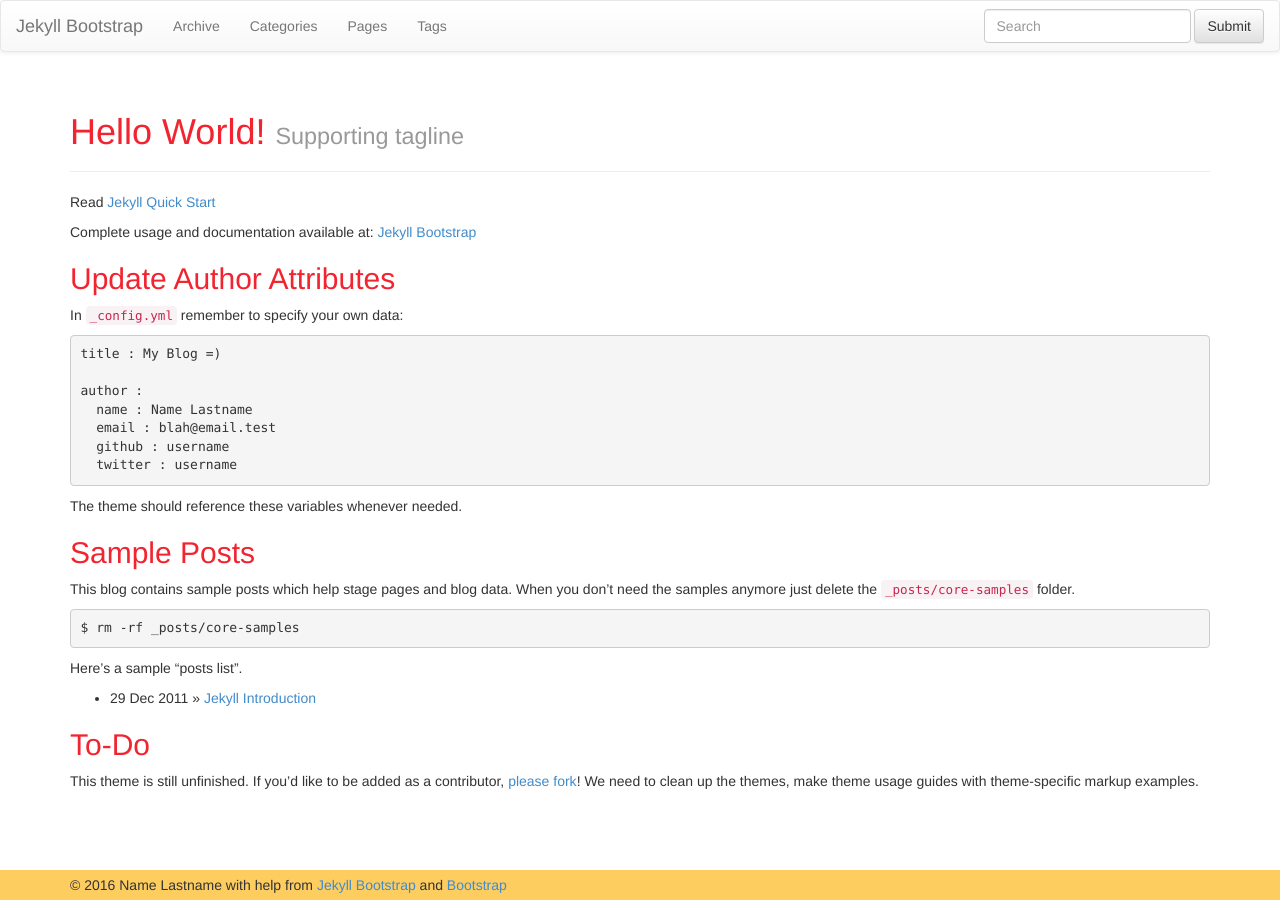
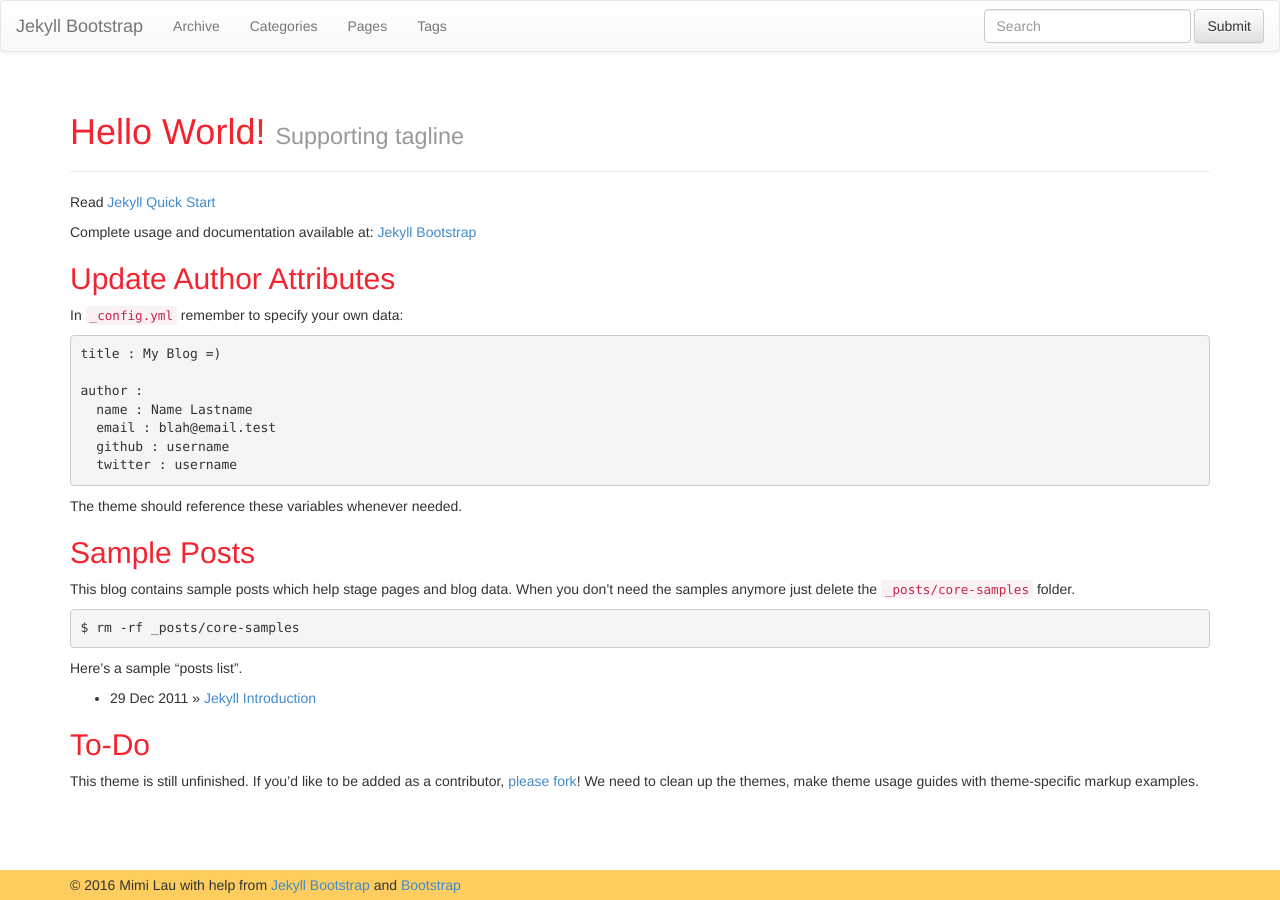
Before and after one commit to MimiLau/mimilau.github.io, a Jekyll site: the page built from index.md, in a window 1280 px wide. Built offline with Jekyll 4.4.1, drawn with Linux system fonts in a browser that asks for light colours; nearby versions of some CDN libraries.

Commit message:
config info

```diff
--- a/_config.yml
+++ b/_config.yml
@@ -12,10 +12,9 @@ highlighter: rouge
 title : Jekyll Bootstrap
 tagline: Site Tagline
 author :
-  name : Name Lastname
-  email : blah@email.test
-  github : username
-  twitter : username
+  name : Mimi Lau
+  email : mimi5x5@gmail.com
+  github : MimiLau
   feedburner : feedname
 
 # The production_url is only used when full-domain names are needed
```
